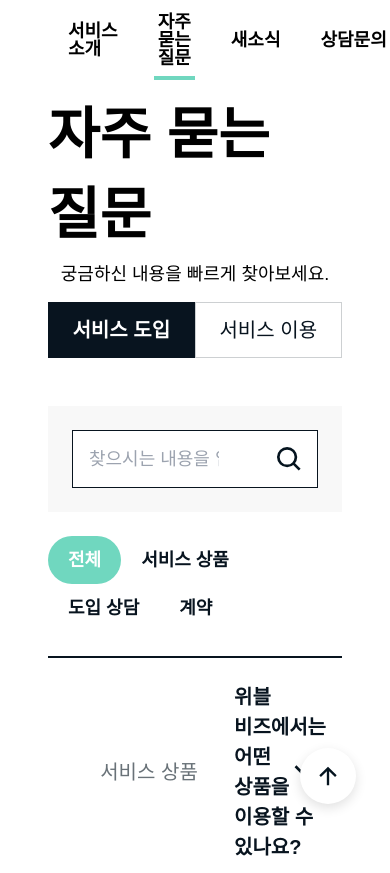
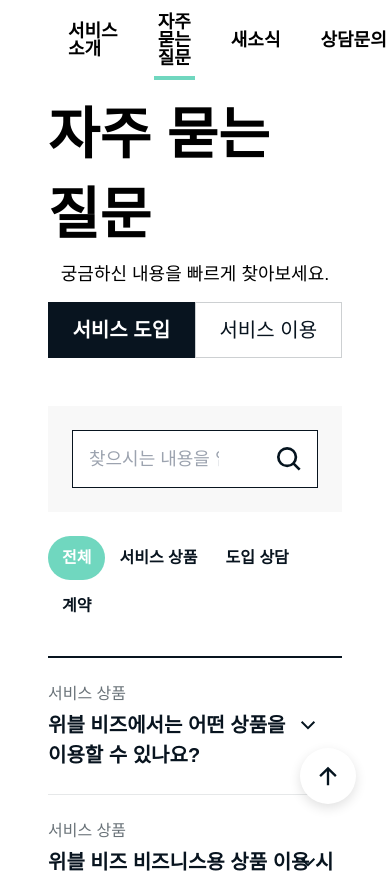
Before and after one commit to withoutwax/hyundai-autoever-assignment, a Next.js app: page /faq in a window 390 px wide. Shown: the top 873 px of the page. Built offline with nearby package versions, Linux system fonts and the light colour scheme; data requests are answered from the project's data file; a web font is replaced by a local one.

Commit message:
FAQ 1차 업데이트

```diff
--- a/components/FaqContent.tsx
+++ b/components/FaqContent.tsx
@@ -41,7 +41,7 @@
               activeCategory === "전체"
                 ? "text-white bg-mint rounded-[24px]"
                 : "text-midnight"
-            } not-italic flex items-center px-[20px] h-[48px]  text-[18px] font-semibold`}
+            } not-italic flex items-center px-[14px] lg:px-[20px] h-[44px] lg:h-[48px] text-[16px] lg:text-[18px] font-semibold`}
           >
             전체
           </i>
@@ -69,7 +69,7 @@
                 activeCategory === category
                   ? "text-white bg-mint rounded-[24px]"
                   : "text-midnight"
-              } not-italic flex items-center px-[20px] h-[48px]  text-[18px] font-semibold`}
+              } not-italic flex items-center px-[14px] lg:px-[20px] h-[44px] lg:h-[48px] text-[16px] lg:text-[18px] font-semibold`}
             >
               {category}
             </i>
@@ -87,26 +87,31 @@
             <Accordion.Item key={uuid} value={uuid}>
               <Accordion.Header className="relative group">
                 <Accordion.Trigger
-                  className="border-b border-[#e6e8e9] w-full flex items-center p-[16px] text-midnight font-semibold text-[20px] py-[24px]
+                  className="border-b border-[#e6e8e9] w-full flex flex-col lg:flex-row items-start lg:items-center justify-center lg:justify-start pl-[0px] lg:px-[16px] text-midnight font-semibold text-[20px] py-[24px]
             data-[state=open]:bg-[#f8f8f8]
-            after:content-[''] after:absolute after:bg-[url('/ic_arrow.svg')] after:bg-no-repeat after:bg-[auto_100%] after:right-[22px] after:w-[32px] after:h-[32px]
+            after:content-[''] after:absolute after:bg-[url('/ic_arrow.svg')] after:bg-no-repeat after:bg-[auto_100%] after:right-[22px] after:w-[24px] after:lg:w-[32px] after:h-[24px] after:lg:h-[32px]
             after:transition-transform after:ease-custom after:duration-300 group-data-[state=open]:after:rotate-180
           "
                 >
-                  <em className="w-[208px] not-italic text-center px-[24px] text-[#697278] font-normal">
-                    {faq.category}
-                  </em>
-                  {faq.subCategory && (
-                    <em className="w-[208px] not-italic text-center px-[24px] text-[#697278] font-normal">
-                      {faq.subCategory}
+                  <div className="flex flex-row lg:flex-col items-center lg:items-start">
+                    <em className="lg:w-[208px] not-italic text-center lg:px-[24px] text-[#697278] font-normal text-[16px] lg:text-[20px] mb-[4px] lg:mb-0">
+                      {faq.category}
                     </em>
-                  )}
+                    {faq.subCategory && (
+                      <em
+                        className="lg:w-[208px] not-italic text-center lg:px-[24px] text-[#697278] font-normal text-[16px] lg:text-[20px] mb-[4px] lg:mb-0 flex items-center
+                                   before:lg:hidden before:content-[''] before:inline-block before:bg-[url('/ic_step_arrow.svg')] before:bg-no-repeat before:bg-contain before:h-[12px] before:w-[12px] before:mx-2"
+                      >
+                        {faq.subCategory}
+                      </em>
+                    )}
+                  </div>
                   <strong className="flex-1 text-left">{faq.question}</strong>
                 </Accordion.Trigger>
               </Accordion.Header>
               <Accordion.Content className="border-b border-[#e6e8e9] duration-[100ms] transition-[max-height] ease-in-out h-full overflow-hidden data-[state=closed]:animate-accordion-up data-[state=open]:animate-accordion-down">
-                <div className="px-[40px] py-[32px]">
-                  <p className="whitespace-pre-line text-[18px] text-[#697278] leading-[1.8em]">
+                <div className="p-[24px] lg:px-[40px] lg:py-[32px]">
+                  <p className="whitespace-pre-line text-[#697278] leading-[1.8em] text-[16px] lg:text-[18px]">
                     {faq.answer}
                   </p>
                 </div>
@@ -121,7 +126,7 @@
           onClick={() => {
             setLimit(limit + 10);
           }}
-          className="text-[20px] w-full text-center my-10"
+          className="text-[16px] lg:text-[20px] w-full text-center my-10"
         >
           +더보기
         </button>
```
